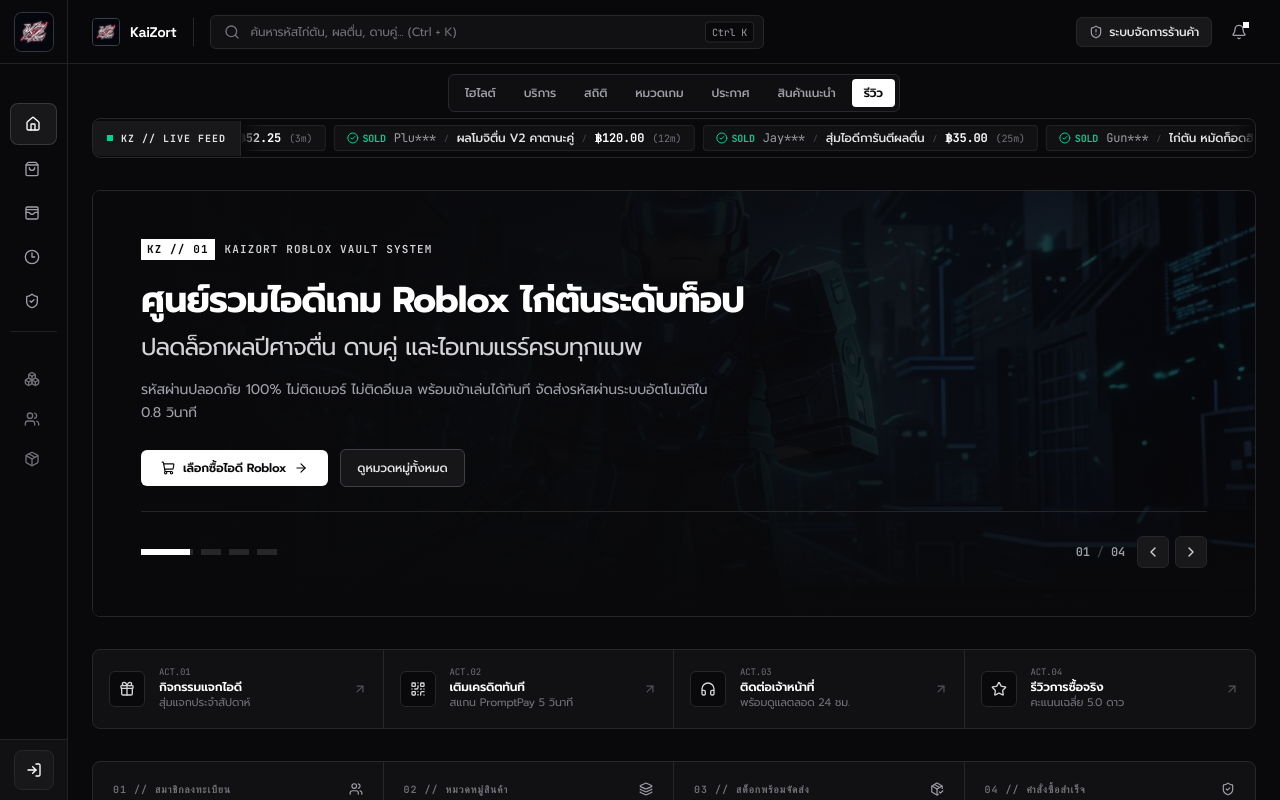
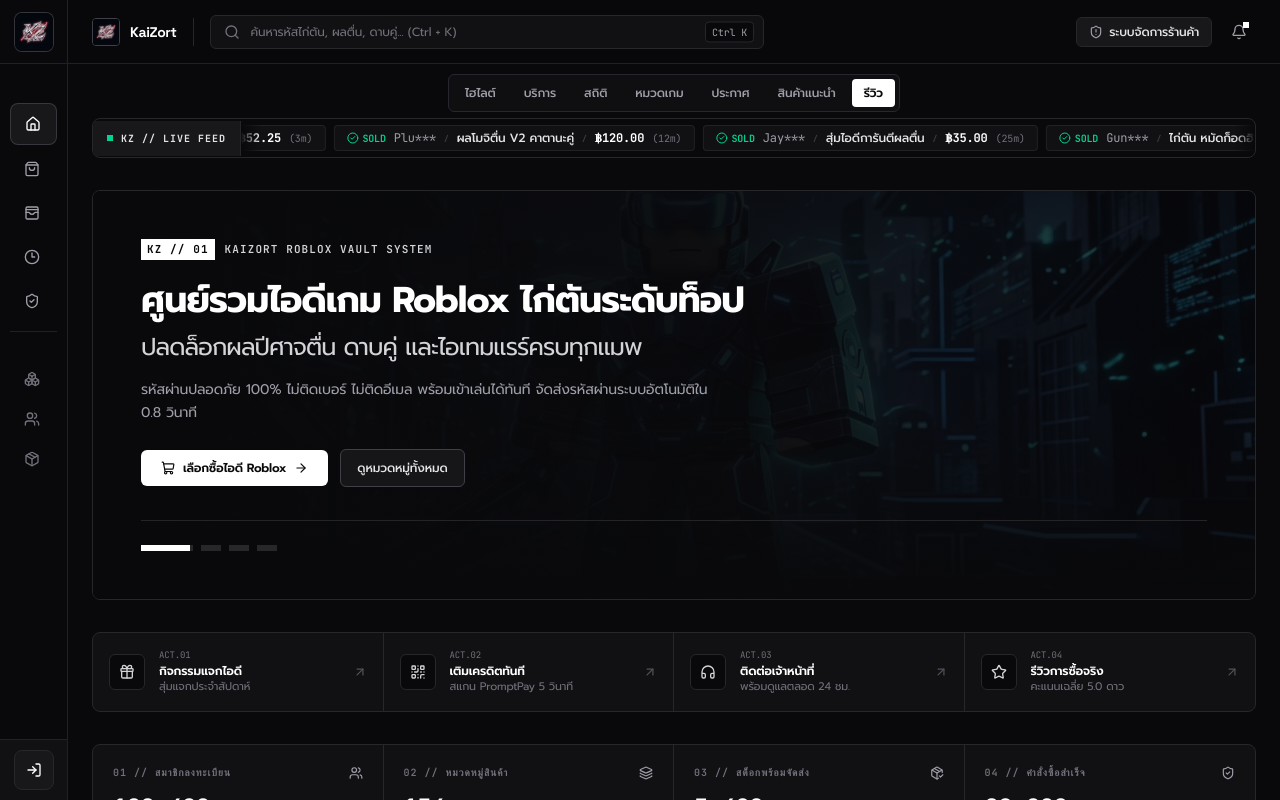
Before and after one commit to Markk2004/KizortShop, a Next.js app in the folder frontend/: page / in a window 1280 px wide. Shown: the top 800 px of the page. Built offline with nearby package versions, Linux system fonts and the light colour scheme; no server answers.

Commit message:
fix(ui): remove slide counter and arrow controls from hero section

```diff
--- a/frontend/src/features/home/components/HeroSection.tsx
+++ b/frontend/src/features/home/components/HeroSection.tsx
@@ -2,12 +2,7 @@
 
 import { useEffect, useState } from "react";
 import Link from "next/link";
-import {
-  ArrowRight,
-  ChevronLeft,
-  ChevronRight,
-  ShoppingCart,
-} from "lucide-react";
+import { ArrowRight, ShoppingCart } from "lucide-react";
 import { siteConfig } from "@/config/site";
 
 interface HeroSlide {
@@ -114,15 +109,7 @@
     setProgress(0);
   };
 
-  const nextSlide = () => {
-    setCurrent((prev) => (prev + 1) % slides.length);
-    setProgress(0);
-  };
 
-  const prevSlide = () => {
-    setCurrent((prev) => (prev - 1 + slides.length) % slides.length);
-    setProgress(0);
-  };
 
   const slide = slides[current];
 
@@ -220,30 +207,6 @@
           })}
         </div>
 
-        <div className="flex items-center gap-3 self-end sm:self-auto">
-          <span className="text-xs font-mono font-semibold text-zinc-400 num-tabular">
-            0{current + 1} <span className="text-zinc-700">/</span> 0{slides.length}
-          </span>
-
-          <div className="flex items-center gap-1.5">
-            <button
-              type="button"
-              onClick={prevSlide}
-              aria-label="สไลด์ก่อนหน้า"
-              className="w-8 h-8 rounded-md bg-zinc-900 hover:bg-zinc-800 border border-zinc-800 flex items-center justify-center text-zinc-300 hover:text-white transition-colors cursor-pointer"
-            >
-              <ChevronLeft className="w-4 h-4" />
-            </button>
-            <button
-              type="button"
-              onClick={nextSlide}
-              aria-label="สไลด์ถัดไป"
-              className="w-8 h-8 rounded-md bg-zinc-900 hover:bg-zinc-800 border border-zinc-800 flex items-center justify-center text-zinc-300 hover:text-white transition-colors cursor-pointer"
-            >
-              <ChevronRight className="w-4 h-4" />
-            </button>
-          </div>
-        </div>
       </div>
     </section>
   );
```
